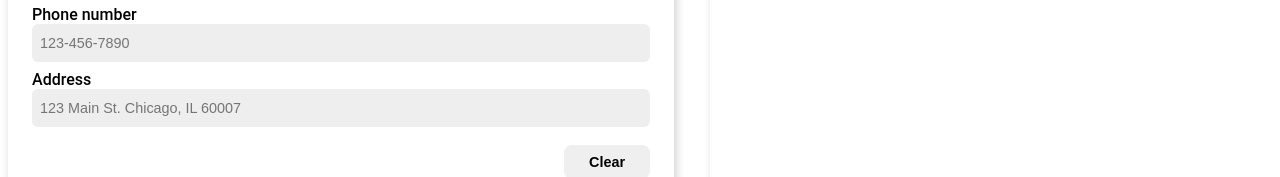
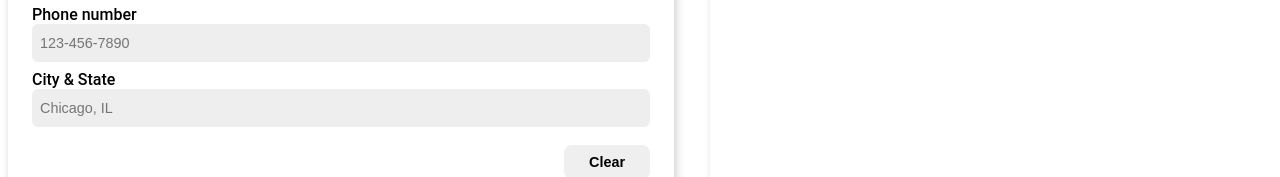
Before and after one commit to itsdavehimself/top-react-cv, a React (Vite) app: page / in a window 1280 px wide. Shown: the part 201-378 px from the top of the page. Built offline with nearby package versions, Linux system fonts and the light colour scheme; a web font is replaced by a local one.

Commit message:
Change address input label to city and state

```diff
--- a/src/personal-info.jsx
+++ b/src/personal-info.jsx
@@ -122,12 +122,12 @@ export default function PersonalInfoPanel({ title, isActive, onShow, personalFor
           />
           </div>
           <div className="input-group">
-          <label htmlFor="address">Address </label>
+          <label htmlFor="address">City & State </label>
           <input
             type="text"
             id="address"
             name="address"
-            placeholder="123 Main St. Chicago, IL 60007"
+            placeholder="Chicago, IL"
             value={addressValue}
             onChange={handleAddressChange}
           />
```
